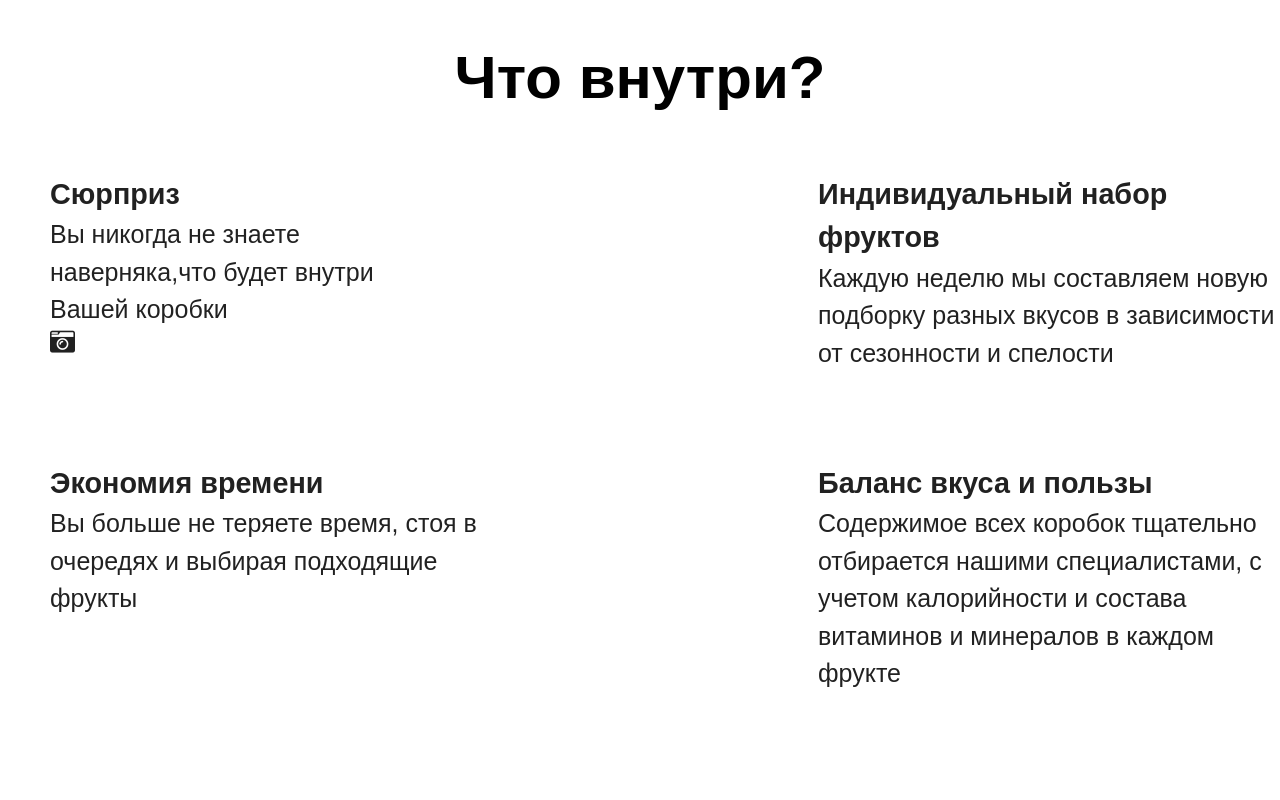
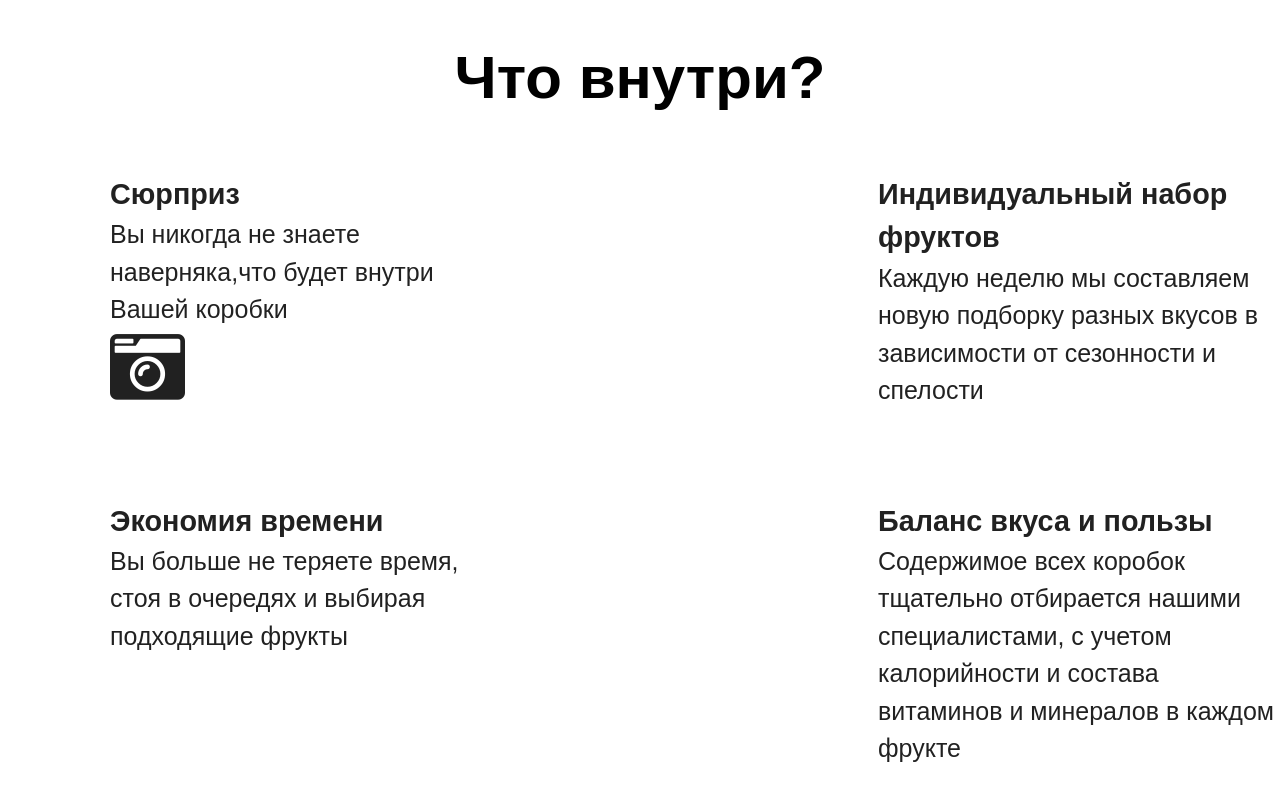
Before and after one commit to altmiramay/look4fruit-2, a plain HTML site: page index.html in a window 1280 px wide. Shown: the part 1137-1937 px from the top of the page. Drawn offline with nearby package versions, Linux system fonts and the light colour scheme.

Commit message:
to Kosha

```diff
--- a/index.css
+++ b/index.css
@@ -119,10 +119,15 @@ b {
     /*max-height: 100px;*/
     min-width: 400px;
     margin-bottom: 90px;
-    padding-left: 50px;
+    padding-left: 110px;
     display: inline-block;
     width: 40%;
     float: left;
+}
+
+.two-blocks-text_left-side {
+    margin-right: 50px;
+    position: relative;
 }
 
 @media (min-width: 800px) {
@@ -131,9 +136,6 @@ b {
     }
 }
 
-
-
-
 .clearfix::after {
     content: "";
     clear: both;
--- a/index.html
+++ b/index.html
@@ -48,10 +48,10 @@
                         <div class="clearfix">
                             <div style="display: inline;">
                                 <span class="left-align"><b>Сюрприз</b></span><br>
-                                <div class="left-align" style="padding-right: 60px; position: relative">
-                                    <span>Вы никогда не знаете наверняка,что будет внутри Вашей коробки</span>
-                                    <div style="position: absolute;">
-                                        <i class="fas fa-camera-retro"> </i>
+                                <div class="left-align two-blocks-text_left-side">
+                                    <span style="display: inline-block;">Вы никогда не знаете наверняка,что будет внутри Вашей коробки</span>
+                                    <div style="position: absolute; ">
+                                        <i class="fas fa-camera-retro fa-3x"> </i>
                                     </div>
                                 </div>
                             </div>
```
